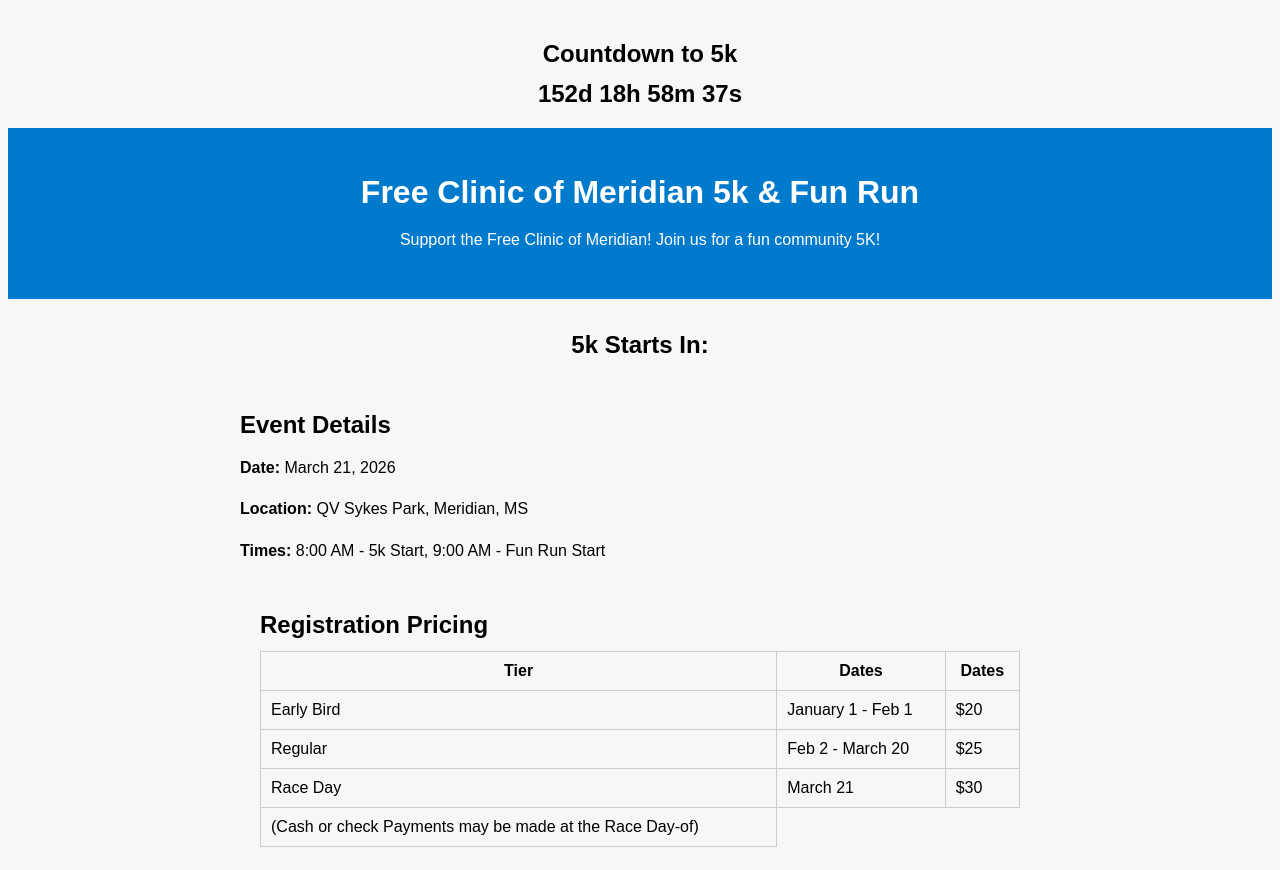
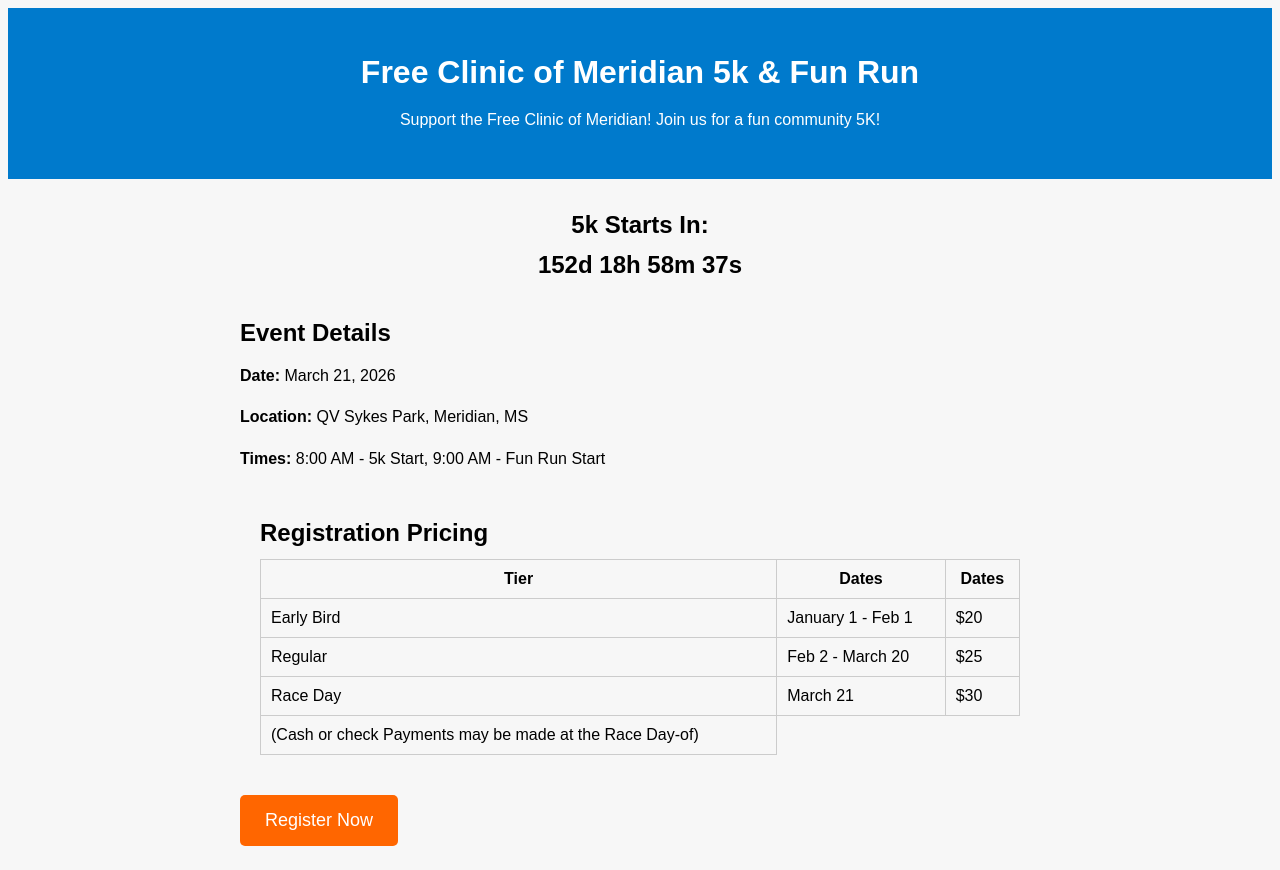
Before and after one commit to Swind1234/Free-Clinic-5k-Website, a plain HTML site: page index.html in a window 1280 px wide. Shown: the top 870 px of the page. Drawn offline with Linux system fonts and the light colour scheme.

Commit message:
Delete countdown section from index.html
Removed countdown section from the HTML.

```diff
--- a/index.html
+++ b/index.html
@@ -54,11 +54,6 @@
   </style>
 </head>
 <body>
-
-<section id="countdown" style="text-align:center; padding: 20px;">
-  <h2>Countdown to 5k</h2>
-  <div id="timer" style="font-size: 1.5rem; font-weight: bold;"></div>
-</section>
 
 <header>
     <h1>Free Clinic of Meridian 5k & Fun Run</h1>
```
